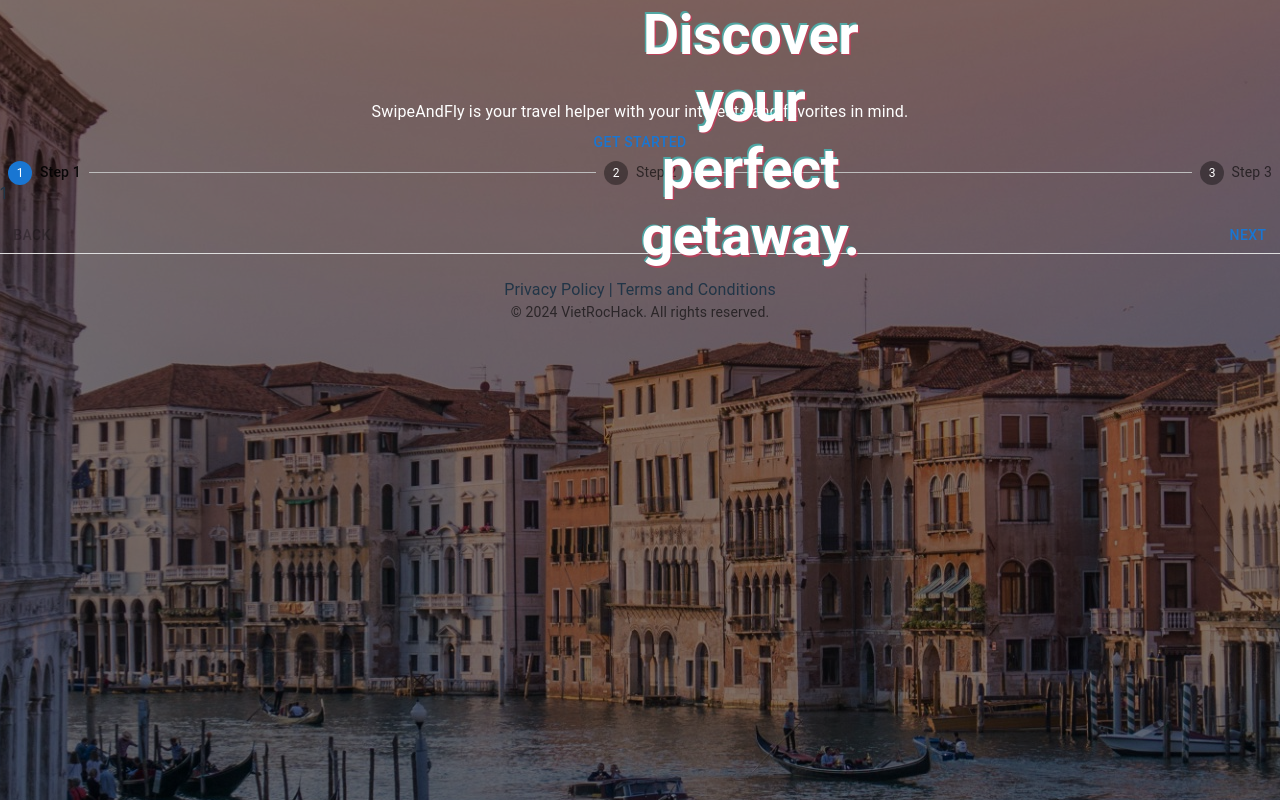
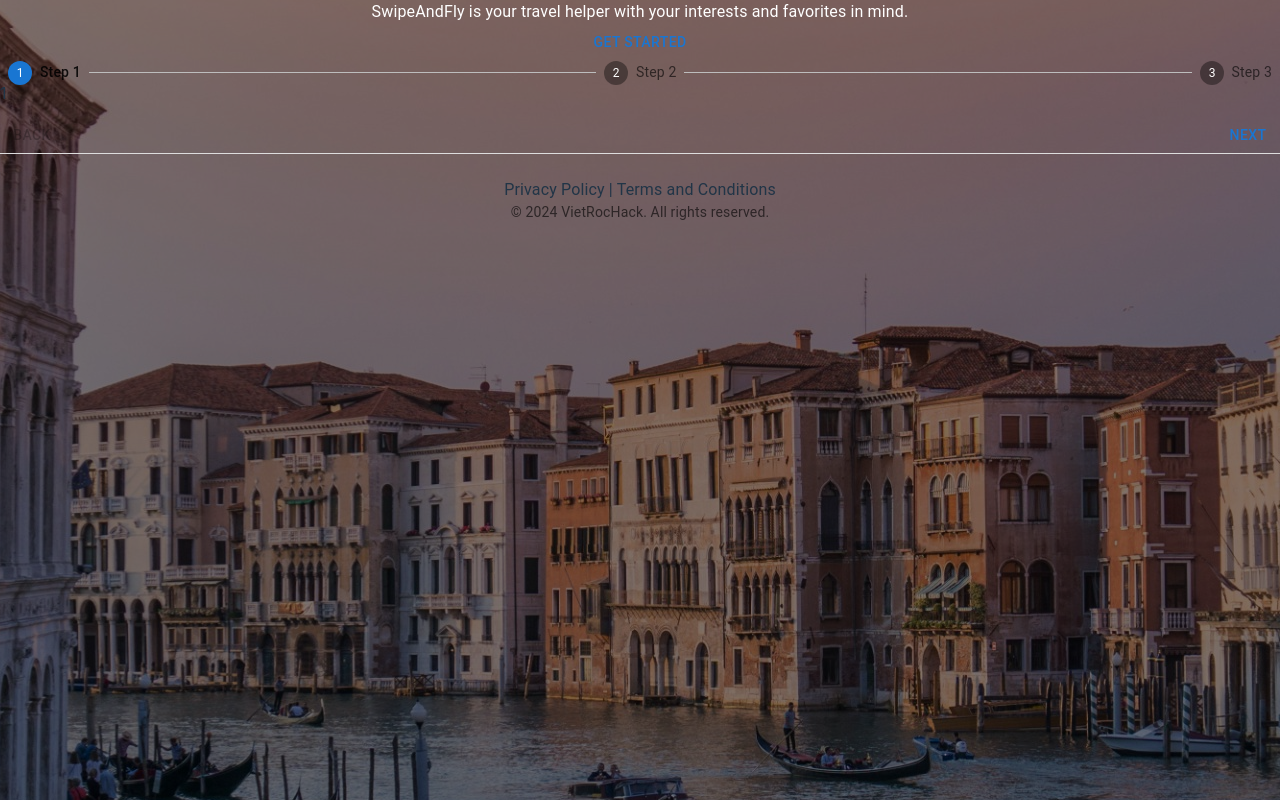
Before and after one commit to VietRocHack/TripPlanner-frontend, a React (Vite) app: page /get-started in a window 1280 px wide. Built offline with nearby package versions, Linux system fonts and the light colour scheme.

Commit message:
fix: remove the title for get started screen

```diff
--- a/src/pages/GetStartedScreen/GetStartedScreen.tsx
+++ b/src/pages/GetStartedScreen/GetStartedScreen.tsx
@@ -1,6 +1,6 @@
 import React from "react";
 import './GetStartedScreen.css'
-import Catchphrase from "../HomeScreen/Catchphrase";
+//import Catchphrase from "../HomeScreen/Catchphrase";
 import { Button, Typography } from "@mui/material";
 // import HorizontalStepper from "../../components/Stepper/HorizontalStepper";
 import CustomHorizontalStepper from "../../components/Stepper/CustomHorizontalStepper";
@@ -13,7 +13,7 @@ const GetStartedScreen: React.FC = () => {
             <div className="bg-dark-cover"></div>
         </div>
         <div className="main-flex">
-          <Catchphrase />
+          {/* <Catchphrase /> */}
           <Typography variant="body1" sx={{color: "white"}}>
             SwipeAndFly is your travel helper with your interests and favorites in mind.
           </Typography>
```
